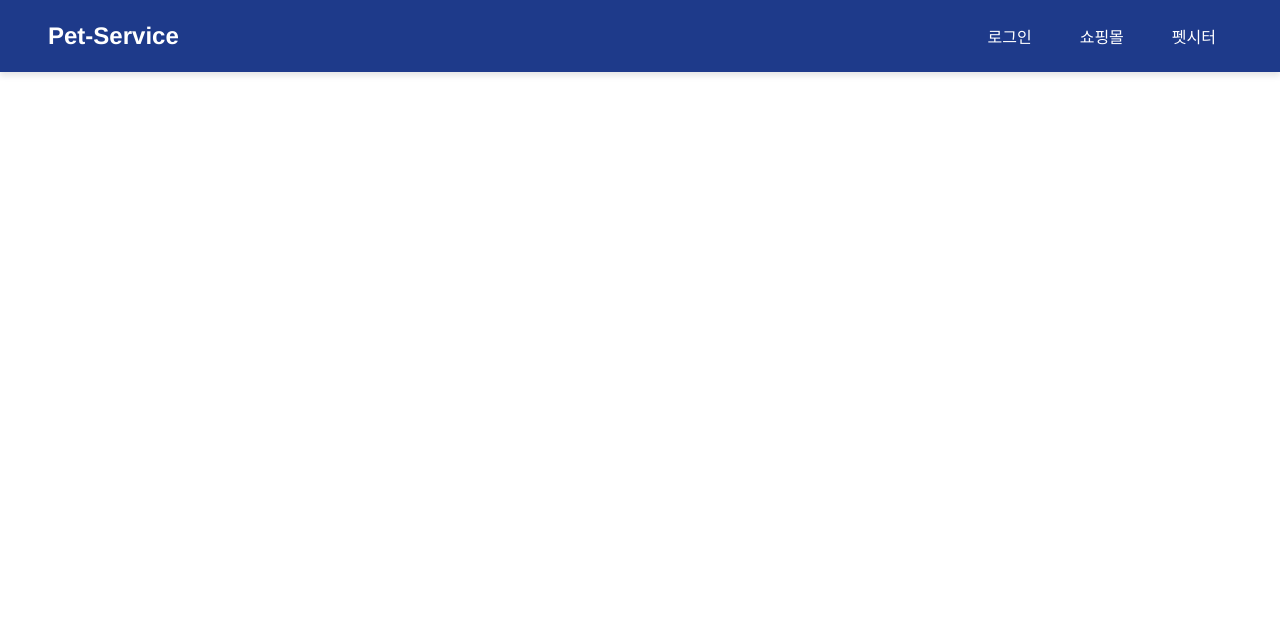
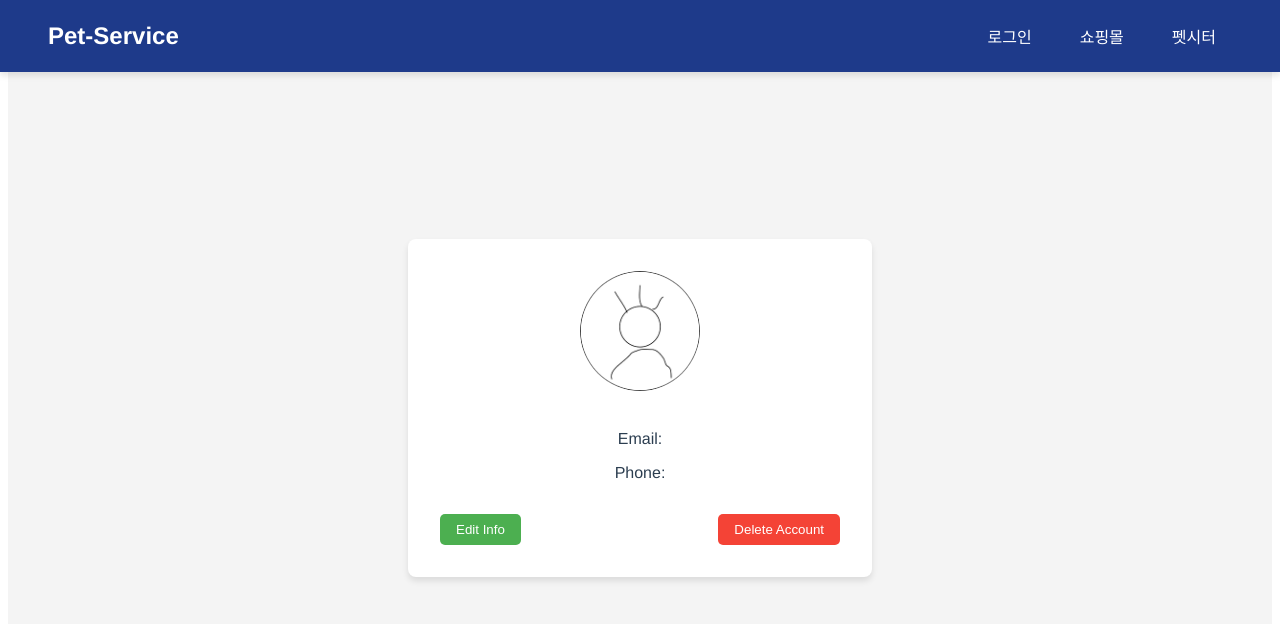
Before and after one commit to shunny822/pet-service-FE, a Vue app in the folder pet-service/: page /mypage in a window 1280 px wide. Shown: the top 624 px of the page. Built offline with nearby package versions, Linux system fonts and the light colour scheme; no server answers.

Commit message:
feat: mypage

```diff
--- a/pet-service/src/router/index.js
+++ b/pet-service/src/router/index.js
@@ -2,6 +2,7 @@ import { createRouter, createWebHistory } from 'vue-router'
 import HomeView from '../views/HomeView.vue'
 import LoginView from '@/views/LoginView.vue'
 import SignupView from '@/views/SignupView.vue'
+import MypageView from '@/views/MypageView.vue'
 
 const router = createRouter({
   history: createWebHistory(import.meta.env.BASE_URL),
@@ -21,6 +22,11 @@ const router = createRouter({
       name: 'signup',
       component: SignupView,
     },
+    {
+      path: '/mypage',
+      name: 'mypage',
+      component: MypageView,
+    },
   ],
 })
 
--- /dev/null
+++ b/pet-service/src/views/MypageView.vue
@@ -0,0 +1,134 @@
+<template>
+    <div class="mypage-container">
+      <div class="mypage-content">
+        <div class="profile-picture">
+          <img src="/default_profile.png" alt="Profile Picture" class="profile-img" />
+        </div>
+        <div class="user-info">
+          <h3>{{ user.name }}</h3>
+          <p>Email: {{ user.email }}</p>
+          <p>Phone: {{ user.phoneNumber }}</p>
+        </div>
+        <div class="buttons">
+          <button @click="modifyUserInfo" class="edit-btn">Edit Info</button>
+          <button @click="deleteAccount" class="delete-btn">Delete Account</button>
+        </div>
+      </div>
+    </div>
+</template>
+
+  <script>
+import { SERVER_URL } from '@/common/constant';
+
+  export default {
+    data() {
+      return {
+        user: {
+          name: '',
+          email: '',
+          phoneNumber: '',
+        }
+      };
+    },
+    created() {
+      this.fetchUserData();
+    },
+    methods: {
+      async fetchUserData() {
+        try {
+          const response = await fetch(SERVER_URL + '/members/1');
+          const data = await response.json();
+
+          if (response.ok) {
+            this.user = data;
+          } else {
+            console.error('Failed to fetch user data');
+          }
+        } catch (error) {
+          console.error('Error fetching user data:', error);
+        }
+      },
+      modifyUserInfo() {
+        this.$router.push('/modify-user-info'); // 사용자 정보를 수정하는 페이지로 이동
+      },
+      async deleteAccount() {
+        try {
+          const response = await fetch('', {
+            method: 'DELETE',
+            headers: {
+              'Authorization': `Bearer ${localStorage.getItem('authToken')}`, // 토큰 인증
+            }
+          });
+
+          if (response.ok) {
+            alert('Your account has been deleted successfully.');
+            this.$router.push('/'); // 로그인 페이지로 리디렉션
+          } else {
+            alert('Failed to delete account.');
+          }
+        } catch (error) {
+          console.error('Error deleting account:', error);
+          alert('Error deleting account.');
+        }
+      }
+    }
+  };
+  </script>
+
+  <style scoped>
+  .mypage-container {
+    display: flex;
+    justify-content: center;
+    align-items: center;
+    height: 100vh;
+    background-color: #f4f4f4;
+  }
+
+  .mypage-content {
+    background-color: white;
+    padding: 2rem;
+    border-radius: 8px;
+    box-shadow: 0 4px 6px rgba(0, 0, 0, 0.1);
+    width: 100%;
+    max-width: 400px;
+    text-align: center;
+  }
+
+  .profile-picture .profile-img {
+    width: 120px;
+    height: 120px;
+    border-radius: 50%;
+    object-fit: cover;
+    margin-bottom: 1rem;
+  }
+
+  .user-info {
+    margin-bottom: 2rem;
+  }
+
+  .buttons {
+    display: flex;
+    justify-content: space-between;
+  }
+
+  .edit-btn, .delete-btn {
+    padding: 0.5rem 1rem;
+    border: none;
+    border-radius: 5px;
+    cursor: pointer;
+  }
+
+  .edit-btn {
+    background-color: #4CAF50;
+    color: white;
+  }
+
+  .delete-btn {
+    background-color: #f44336;
+    color: white;
+  }
+
+  .edit-btn:hover, .delete-btn:hover {
+    opacity: 0.8;
+  }
+  </style>
```
Also changed, not shown: pet-service/public/default_profile.png (added).
